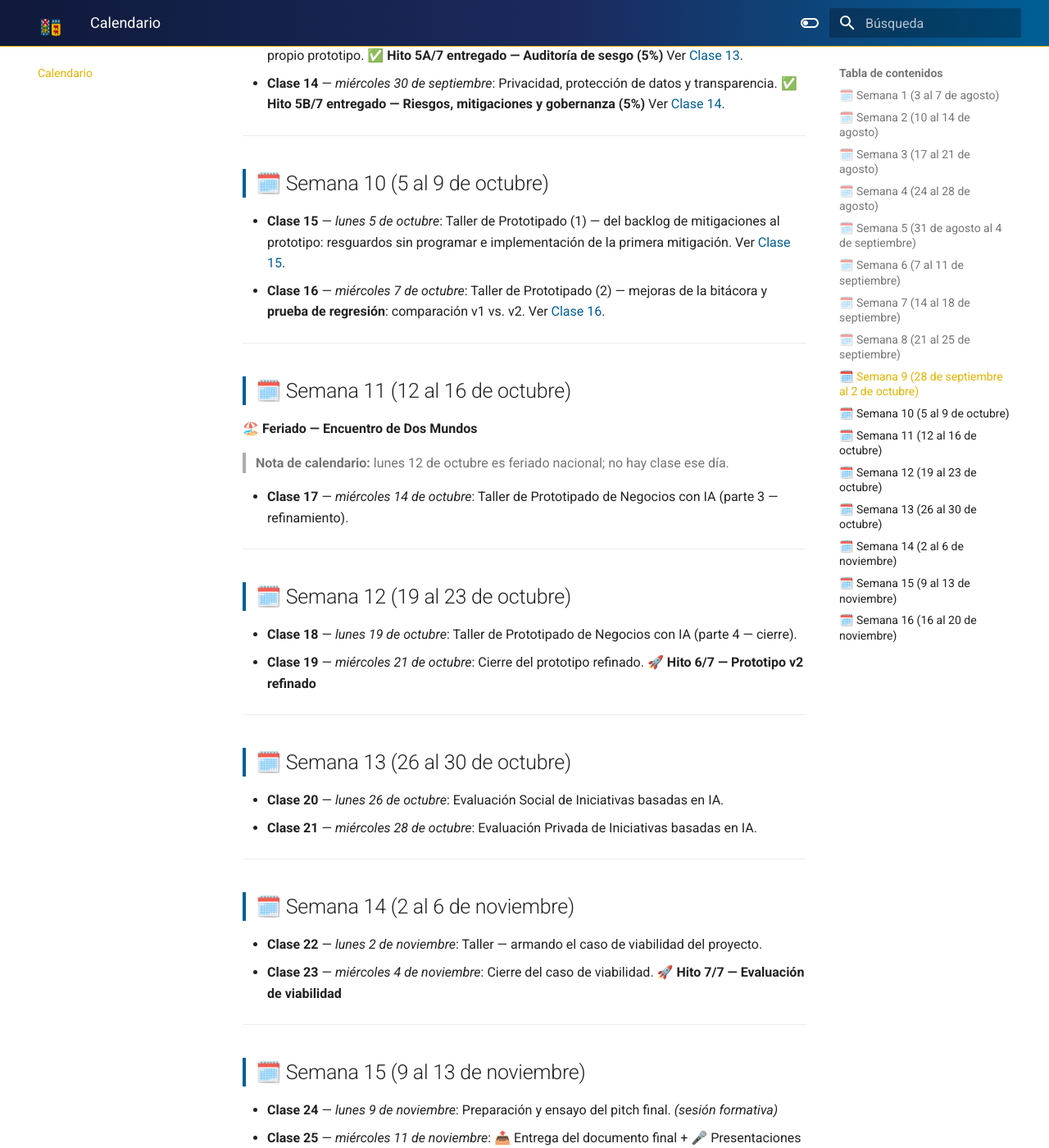
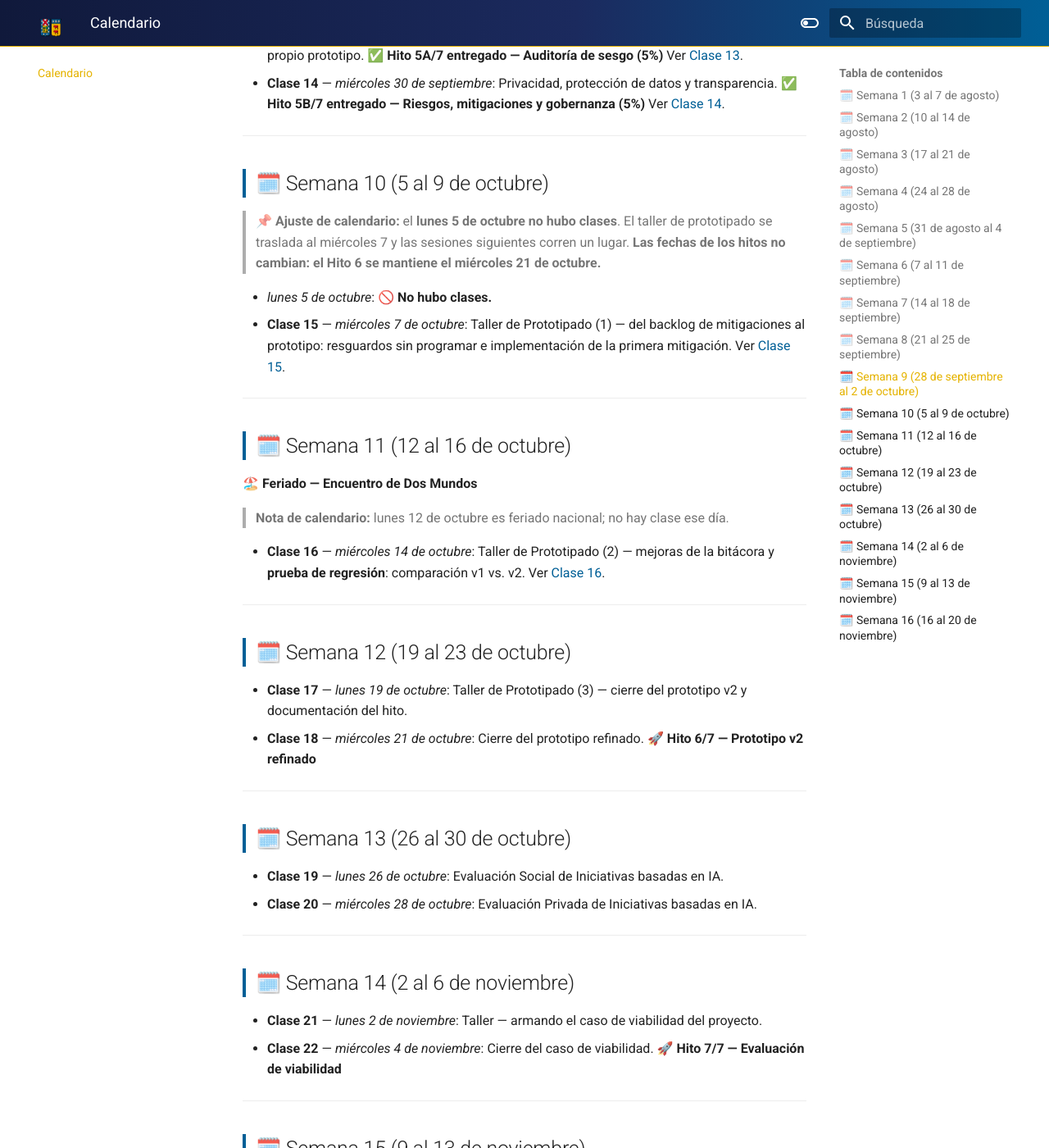
Before and after one commit to hizocar/ia-course-usm, an MkDocs documentation site: the page built from docs/calendario.md, in a window 1280 px wide and 1400 px high, scrolled down 2674 px. Shown: the whole window at 82% size. Built offline with MkDocs 1.6.1 and Material for MkDocs 9.7.7, drawn with Linux system fonts in a browser that asks for light colours; some of the changed text lies outside the part shown.

Commit message:
No class on Monday 5 October: shift the prototyping workshops
The Monday 5 October session did not take place. Clase 15 moves to
Wednesday 7 October and Clase 16 to Wednesday 14 October (Monday 12 is a
public holiday). The two remaining prototyping workshops merge into one
closing session on Monday 19 October, so every later class number drops
by one and the course still ends on 18 November.

Hito dates are unchanged: Hito 6 on 21 October, Hito 7 on 4 November,
final presentations on 11 and 16 November. Updated the calendar, both
class pages, the class index cards and the class references in
proyecto.md.

Co-Authored-By: Claude Opus 5 (1M context) <noreply@anthropic.com>

```diff
--- a/docs/calendario.md
+++ b/docs/calendario.md
@@ -92,8 +92,12 @@
 
 ## 🗓️ Semana 10 (5 al 9 de octubre)
 
-- **Clase 15** — *lunes 5 de octubre*: Taller de Prototipado (1) — del backlog de mitigaciones al prototipo: resguardos sin programar e implementación de la primera mitigación. Ver [Clase 15](clases/clase15.md).
-- **Clase 16** — *miércoles 7 de octubre*: Taller de Prototipado (2) — mejoras de la bitácora y **prueba de regresión**: comparación v1 vs. v2. Ver [Clase 16](clases/clase16.md).
+> 📌 **Ajuste de calendario:** el **lunes 5 de octubre no hubo clases**. El taller de prototipado se
+> traslada al miércoles 7 y las sesiones siguientes corren un lugar. **Las fechas de los hitos no
+> cambian: el Hito 6 se mantiene el miércoles 21 de octubre.**
+
+- *lunes 5 de octubre*: 🚫 **No hubo clases.**
+- **Clase 15** — *miércoles 7 de octubre*: Taller de Prototipado (1) — del backlog de mitigaciones al prototipo: resguardos sin programar e implementación de la primera mitigación. Ver [Clase 15](clases/clase15.md).
 
 ---
 
@@ -102,41 +106,41 @@
 🏖️ **Feriado — Encuentro de Dos Mundos**
 > **Nota de calendario:** lunes 12 de octubre es feriado nacional; no hay clase ese día.
 
-- **Clase 17** — *miércoles 14 de octubre*: Taller de Prototipado de Negocios con IA (parte 3 — refinamiento).
+- **Clase 16** — *miércoles 14 de octubre*: Taller de Prototipado (2) — mejoras de la bitácora y **prueba de regresión**: comparación v1 vs. v2. Ver [Clase 16](clases/clase16.md).
 
 ---
 
 ## 🗓️ Semana 12 (19 al 23 de octubre)
 
-- **Clase 18** — *lunes 19 de octubre*: Taller de Prototipado de Negocios con IA (parte 4 — cierre).
-- **Clase 19** — *miércoles 21 de octubre*: Cierre del prototipo refinado. 🚀 **Hito 6/7 — Prototipo v2 refinado**
+- **Clase 17** — *lunes 19 de octubre*: Taller de Prototipado (3) — cierre del prototipo v2 y documentación del hito.
+- **Clase 18** — *miércoles 21 de octubre*: Cierre del prototipo refinado. 🚀 **Hito 6/7 — Prototipo v2 refinado**
 
 ---
 
 ## 🗓️ Semana 13 (26 al 30 de octubre)
 
-- **Clase 20** — *lunes 26 de octubre*: Evaluación Social de Iniciativas basadas en IA.
-- **Clase 21** — *miércoles 28 de octubre*: Evaluación Privada de Iniciativas basadas en IA.
+- **Clase 19** — *lunes 26 de octubre*: Evaluación Social de Iniciativas basadas en IA.
+- **Clase 20** — *miércoles 28 de octubre*: Evaluación Privada de Iniciativas basadas en IA.
 
 ---
 
 ## 🗓️ Semana 14 (2 al 6 de noviembre)
 
-- **Clase 22** — *lunes 2 de noviembre*: Taller — armando el caso de viabilidad del proyecto.
-- **Clase 23** — *miércoles 4 de noviembre*: Cierre del caso de viabilidad. 🚀 **Hito 7/7 — Evaluación de viabilidad**
+- **Clase 21** — *lunes 2 de noviembre*: Taller — armando el caso de viabilidad del proyecto.
+- **Clase 22** — *miércoles 4 de noviembre*: Cierre del caso de viabilidad. 🚀 **Hito 7/7 — Evaluación de viabilidad**
 
 ---
 
 ## 🗓️ Semana 15 (9 al 13 de noviembre)
 
-- **Clase 24** — *lunes 9 de noviembre*: Preparación y ensayo del pitch final. *(sesión formativa)*
-- **Clase 25** — *miércoles 11 de noviembre*: 📤 Entrega del documento final + 🎤 Presentaciones (parte 1). 🚀 **Presentación Final — 30%**
+- **Clase 23** — *lunes 9 de noviembre*: Preparación y ensayo del pitch final. *(sesión formativa)*
+- **Clase 24** — *miércoles 11 de noviembre*: 📤 Entrega del documento final + 🎤 Presentaciones (parte 1). 🚀 **Presentación Final — 30%**
 
 ---
 
 ## 🗓️ Semana 16 (16 al 20 de noviembre)
 
-- **Clase 26** — *lunes 16 de noviembre*: 🎤 Presentaciones finales (parte 2). 🚀 **Presentación Final — 30%**
-- **Clase 27** — *miércoles 18 de noviembre*: Cierre del curso y retroalimentación final.
+- **Clase 25** — *lunes 16 de noviembre*: 🎤 Presentaciones finales (parte 2). 🚀 **Presentación Final — 30%**
+- **Clase 26** — *miércoles 18 de noviembre*: Cierre del curso y retroalimentación final.
 
 🏁 **Término de clases: miércoles 18 de noviembre de 2026** *(tercera semana de noviembre)*
--- a/docs/proyecto.md
+++ b/docs/proyecto.md
@@ -60,15 +60,15 @@ trabajo del hito anterior.
 <span class="usm-timeline-meta">10% (5% + 5%) · Se entrega <strong>en dos partes, durante la clase</strong>: auditoría de sesgo (parte A) y privacidad, mitigaciones y gobernanza (parte B).</span>
 </li>
 <li>
-<span class="usm-timeline-title">Hito 6 — Prototipo v2 refinado<span class="usm-timeline-badge">21 oct · Clase 19</span></span>
+<span class="usm-timeline-title">Hito 6 — Prototipo v2 refinado<span class="usm-timeline-badge">21 oct · Clase 18</span></span>
 <span class="usm-timeline-meta">10% · Prototipo mejorado tras el Taller de Prototipado y la revisión de riesgos.</span>
 </li>
 <li>
-<span class="usm-timeline-title">Hito 7 — Evaluación de viabilidad<span class="usm-timeline-badge">4 nov · Clase 23</span></span>
+<span class="usm-timeline-title">Hito 7 — Evaluación de viabilidad<span class="usm-timeline-badge">4 nov · Clase 22</span></span>
 <span class="usm-timeline-meta">10% · Estimación de costos, usuarios alcanzados y beneficio esperado del proyecto.</span>
 </li>
 <li class="usm-current">
-<span class="usm-timeline-title">Presentación final<span class="usm-timeline-badge">11 y 16 nov · Clases 25-26</span></span>
+<span class="usm-timeline-title">Presentación final<span class="usm-timeline-badge">11 y 16 nov · Clases 24-25</span></span>
 <span class="usm-timeline-meta">30% · Documento final + pitch en vivo ante el curso.</span>
 </li>
 </ul>
```
Also changed, not shown: other parts of docs/proyecto.md (+2 -2 lines), docs/clases/clase15.md (+3 -2 lines), docs/clases/clase16.md (+5 -6 lines), docs/clases/clases.md (+2 -2 lines).
